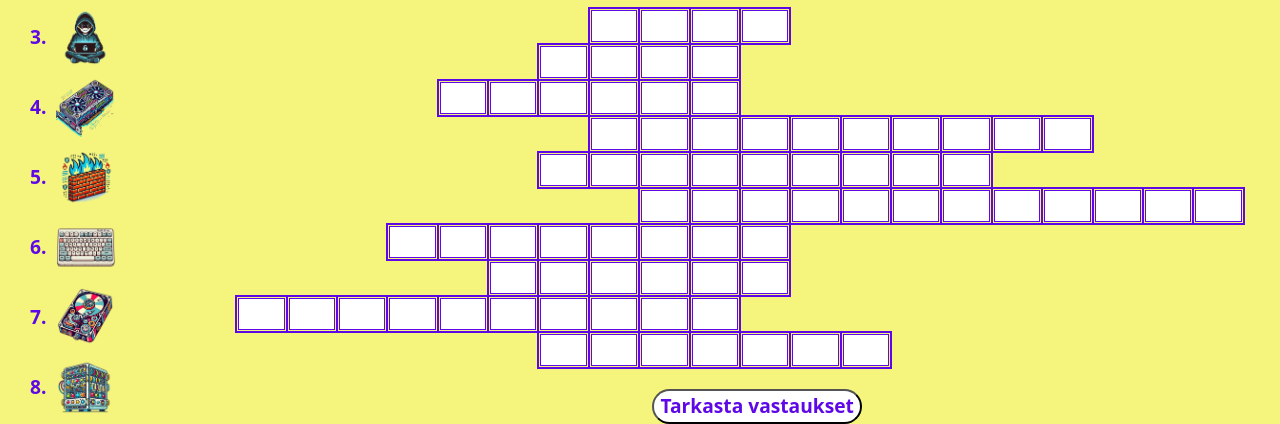
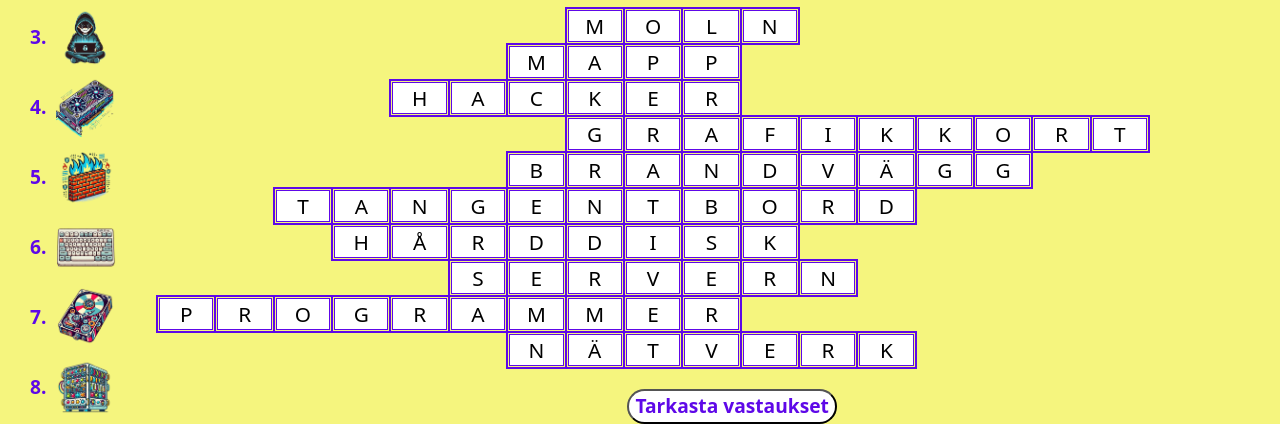
Before and after one commit to ToKedoc/Web_projekti_ruotsipeli, a plain HTML site: page pages/toomas.html in a window 1280 px wide. Shown: the part 513-937 px from the top of the page. Drawn offline with nearby package versions, Linux system fonts and the light colour scheme.

Commit message:
CSS fixed

```diff
--- a/css/toomas.css
+++ b/css/toomas.css
@@ -44,6 +44,7 @@ main {
 }
 
 .container {
+
     display: flex;
     flex-wrap: wrap;
     justify-content: space-between;
@@ -88,14 +89,14 @@ footer {
 
   #crossword {
     position: relative;
-    left: -5px;
+    left: -100px;
     z-index: 1;
 
   }
 
   #checkButton {
     position: relative;
-    left: 505px;
+    left: 480px;
     top: 20px;
   }
   button {
@@ -121,7 +122,7 @@ footer {
   #word-container {
     position: relative;
     top: 50px;
-    left: 20px;
+    left: 5px;
     display: flex;
     flex-direction: column;
     align-items: center;
--- a/js/toomas.js
+++ b/js/toomas.js
@@ -6,9 +6,9 @@ const crossword = [
   { word: "HACKER", x: 6, y: 2 },
   { word: "GRAFIKKORT", x: 9, y: 3 },
   { word: "BRANDVÄGG", x: 8, y: 4 },
-  { word: "TANGENTBOARD", x: 10, y: 5 },
+  { word: "TANGENTBORD", x: 4, y: 5 },
   { word: "HÅRDDISK", x: 5, y: 6 },
-  { word: "SERVER", x: 7, y: 7 },
+  { word: "SERVERN", x: 7, y: 7 },
   { word: "PROGRAMMER", x: 2, y: 8 },
   { word: "NÄTVERK", x: 8, y: 9 },
 ];
@@ -269,3 +269,21 @@ checkWordButton.addEventListener("click", () => {
 //  Koodin kirjoittamiseen on hyödynnetty oppimateriaalia kursseilta: Web-ohjelmointi(syksy 2024)(oamk), Verkkosivuntoteutus 2024(oamk), Web-projekti 2024(oamk). Malliratkaisuja on katossu w3Schoolista
 //  Ratkaisujen ja virheiden hakemisessa/korjaamisessa hyödyttennyt OpenAI ChatGPT GPT-4 mallia(2024). www.chatgpt.com
 // Vian hakua suoritettu Google Chromen DevToolsia, lisäämällä console log rivejä koodiin. Rivit on poistettu valmiista koodista
+// Funktio, joka täyttää ristikon automaattisesti
+function fillCrossword() {
+  crossword.forEach(({ word, x: startX, y: startY }) => {
+      for (let i = 0; i < word.length; i++) {
+          const x = startX + i;
+          const y = startY;
+          const input = document.querySelector(
+              `#crossword input[data-x="${x}"][data-y="${y}"]`
+          );
+          if (input && !input.disabled) {
+              input.value = word[i].toUpperCase();
+          }
+      }
+  });
+}
+
+// Kutsu funktiota testauksen aikana
+fillCrossword();
```
Also changed, not shown: pages/toomas.html (+1 -0 lines).
